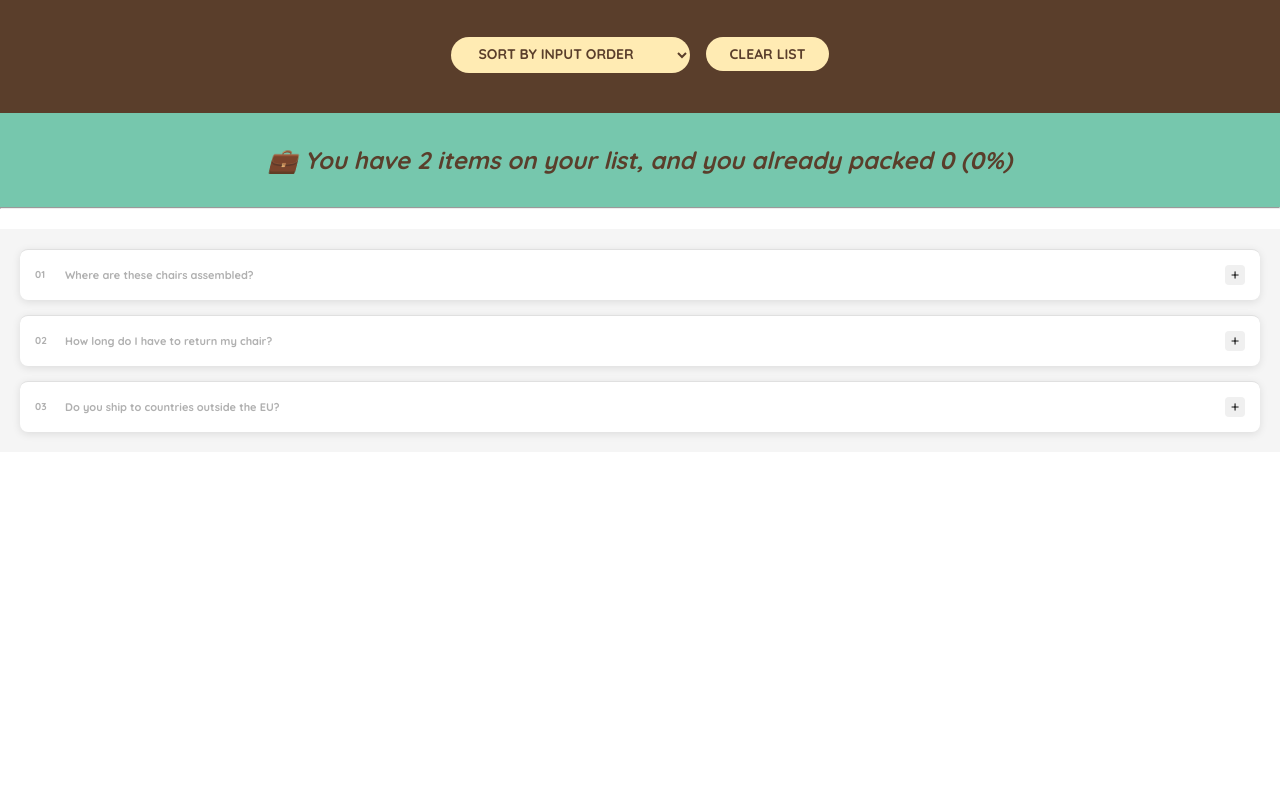
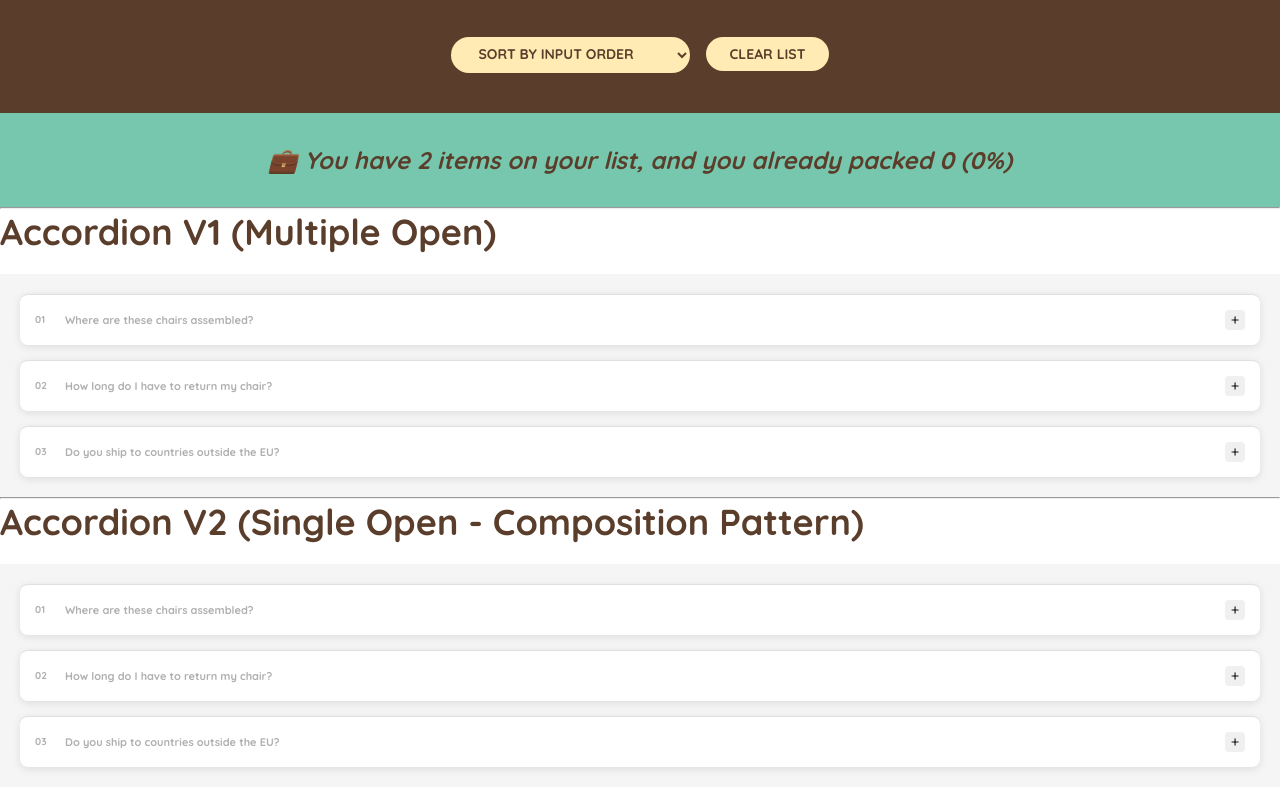
Before and after one commit to AbstractNik/React-E2E, a React (Vite) app in the folder Far Away/: page / in a window 1280 px wide. Shown: the part 353-1140 px from the top of the page. Before the commit the page ends 805 px from the top, so only its background shows below. Built offline with nearby package versions, Linux system fonts and the light colour scheme.

Commit message:
created accordion v2 with children concept , refer the md file for explanation

```diff
--- a/Far Away/src/App.jsx
+++ b/Far Away/src/App.jsx
@@ -7,6 +7,8 @@ import Form from "./components/Form";
 import PackingList from "./components/PackingList";
 import Stats from "./components/Stats";
 import Accordion from "./components/Accordion";
+import AccordionV2 from "./components/AccordionV2";
+import AccordionItemV2 from "./components/AccordionItemV2";
 
 const initialItems = [
   { id: 1, description: "Passports", quantity: 2, packed: false },
@@ -78,7 +80,32 @@ export default function App() {
       />
       <Stats items={items} />
       <hr />
+      <h2>Accordion V1 (Multiple Open)</h2>
       <Accordion items={accordionData} />
+      <hr />
+      <h2>Accordion V2 (Single Open - Composition Pattern)</h2>
+      <AccordionV2>
+        <AccordionItemV2 id={1} title="Where are these chairs assembled?">
+          <p>
+            Lorem ipsum dolor sit amet consectetur, adipisicing elit.
+            Accusantium, quaerat temporibus quas dolore provident nisi ut
+            aliquid ratione beatae sequi aspernatur veniam repellendus.
+          </p>
+        </AccordionItemV2>
+        <AccordionItemV2 id={2} title="How long do I have to return my chair?">
+          <div>
+            <p>Pariatur recusandae dignissimos fuga voluptas unde optio nesciunt commodi beatae, explicabo natus.</p>
+            <ul>
+              <li>30 days return policy</li>
+              <li>Free return shipping</li>
+            </ul>
+          </div>
+        </AccordionItemV2>
+        <AccordionItemV2 id={3} title="Do you ship to countries outside the EU?">
+          <p>Yes, we ship to many countries outside the EU. Please check our shipping policy for more details.</p>
+          <button>Check Shipping</button>
+        </AccordionItemV2>
+      </AccordionV2>
       {/* <Flashcards /> */}
       {/* <Counter /> */}
     </div>
--- /dev/null
+++ b/Far Away/src/components/AccordionItemV2.jsx
@@ -0,0 +1,21 @@
+export default function AccordionItemV2({ id, title, isOpen, onToggle, children }) {
+  return (
+    <div className={`accordion-item ${isOpen ? "open" : "closed"}`}>
+      <div
+        className="accordion-header"
+        onClick={() => onToggle(id)}
+      >
+        <span className="accordion-number">
+          {String(id).padStart(2, "0")}
+        </span>
+        <span className="accordion-question">{title}</span>
+        <span className="accordion-icon">{isOpen ? "−" : "+"}</span>
+      </div>
+      {isOpen && (
+        <div className="accordion-content">
+          {children}
+        </div>
+      )}
+    </div>
+  );
+}
--- /dev/null
+++ b/Far Away/src/components/AccordionV2.jsx
@@ -0,0 +1,24 @@
+import { useState, Children, cloneElement } from "react";
+import "./Accordion.css";
+
+export default function AccordionV2({ children }) {
+  const [openId, setOpenId] = useState(null);
+
+  function handleToggle(id) {
+    // If clicking the same item, close it. Otherwise, open the new one.
+    setOpenId((prevId) => (prevId === id ? null : id));
+  }
+
+  return (
+    <div className="accordion-container">
+      {Children.map(children, (child, index) => {
+        // Clone each child and pass props including handleToggle
+        return cloneElement(child, {
+          id: child.props.id || index,
+          isOpen: openId === (child.props.id || index),
+          onToggle: handleToggle,
+        });
+      })}
+    </div>
+  );
+}
```
Also changed, not shown: 1 other file (tests, documents, lock files or other folders).
